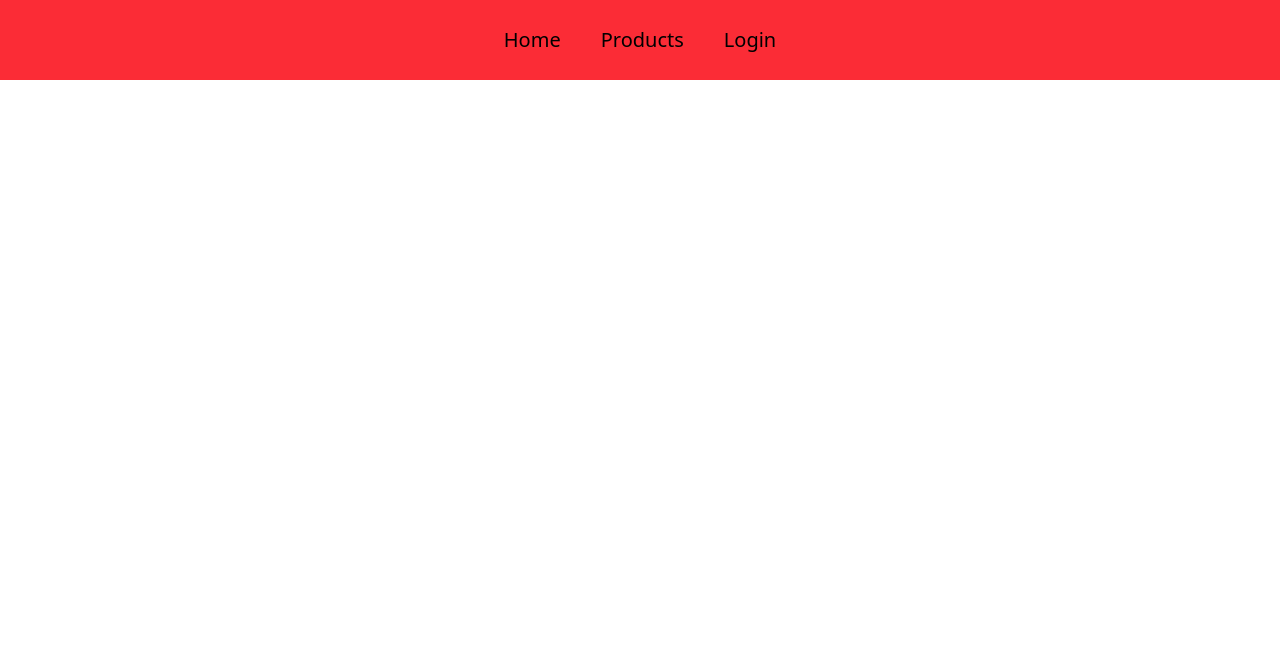
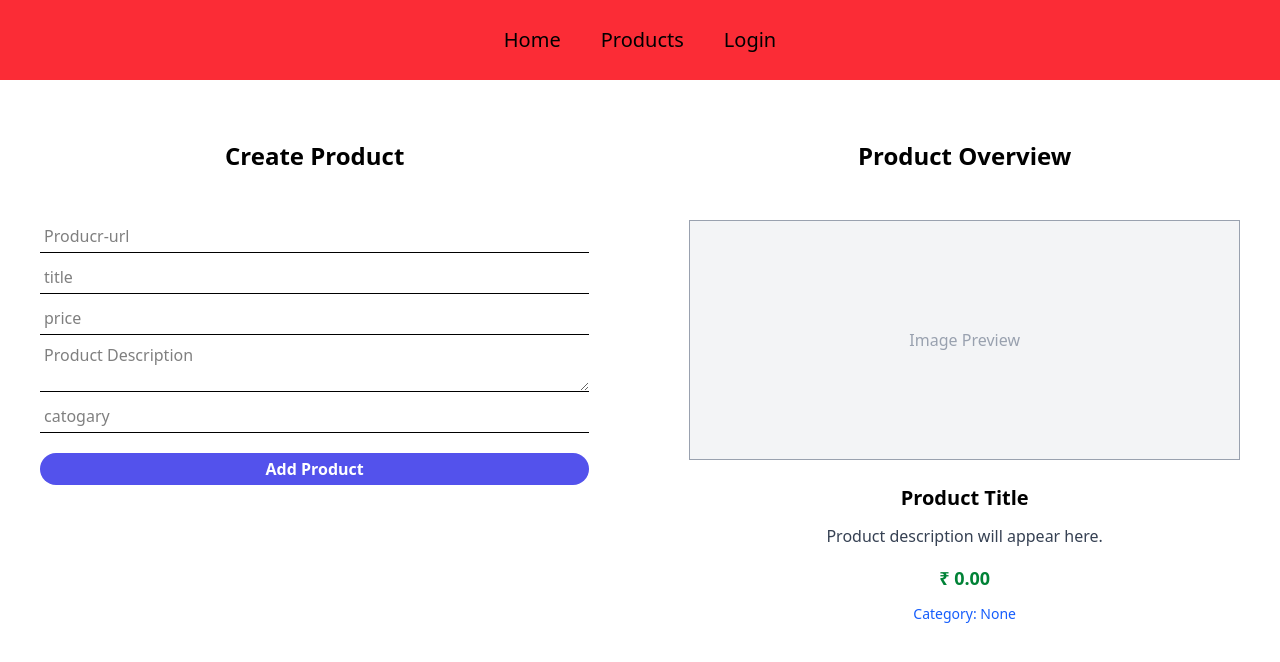
Before and after one commit to henil88/Cohort-Project-3-Ecom, a React (Vite) app in the folder frontend/: page /admin/create-product in a window 1280 px wide. Before the commit this address had no page. Shown: the top 662 px of the page. Built offline with nearby package versions, Linux system fonts and the light colour scheme.

Commit message:
create fnc add

```diff
--- a/frontend/src/action/userAction.jsx
+++ b/frontend/src/action/userAction.jsx
@@ -14,7 +14,12 @@ export const registerUser = (user) => async (dispatch, getState) => {
 export const loginUser = (user) => async (dispatch, getState) => {
     try {
         const { data } = await axios.get(`users?email=${user.email}&password=${user.password}`)
+        if (!data || data.length === 0) {
+            console.log("User not found");
+            return false
+        }
         localStorage.setItem("user", JSON.stringify(data[0]))
+        return true
 
     } catch (error) {
         console.log("error")
--- a/frontend/src/components/Nav.jsx
+++ b/frontend/src/components/Nav.jsx
@@ -29,8 +29,8 @@ const Nav = ({ open, setOpen }) => {
     <NavLink to="/" className={`mt-10 md:mt-0`} onClick={() => { setOpen(false) }}>Home</NavLink>
     <NavLink to="/products" onClick={() => { setOpen(false) }}>Products</NavLink>
     {user ? <>
-
       <NavLink to="/cart" onClick={() => { setOpen(false) }}>Cart</NavLink>
+      <NavLink to="/admin/create-product" onClick={() => { setOpen(false) }}>Create Product</NavLink>
     </> : <>
 
       <NavLink to="/login" onClick={() => { setOpen(false) }}>Login</NavLink>
--- a/frontend/src/pages/Login.jsx
+++ b/frontend/src/pages/Login.jsx
@@ -8,10 +8,16 @@ const Login = () => {
   const navigate = useNavigate()
   const { register, handleSubmit, formState: { errors } } = useForm()
   const dispatch = useDispatch()
-  const loginHandle = (data) => {
+  const loginHandle = async (data) => {
     data.id = nanoid()
-    dispatch(loginUser(data))
-    navigate("/")
+    const res = await dispatch(loginUser(data))
+    if (res) {
+      navigate("/")
+    } else {
+      navigate("/register")
+    }
+
+
   }
 
   return <div className="flex items-center justify-center">
--- /dev/null
+++ b/frontend/src/pages/admin/Createproduct.jsx
@@ -0,0 +1,95 @@
+import { nanoid } from "nanoid";
+import React from "react";
+import { useForm } from "react-hook-form";
+import { useNavigate } from "react-router-dom";
+
+const Createproduct = () => {
+    const { register, handleSubmit, formState: { errors }, watch } = useForm()
+    const watchedValues = watch()
+    const navigate = useNavigate()
+
+
+    const createProductHandler = (product) => {
+        product.id = nanoid()
+        console.log("product crated", product)
+        navigate("/products")
+    }
+    return <div className="flex w-full flex-col md:flex-row gap-5">
+        <div className="w-[100%] md:w-1/2">
+            <form className="flex items-center flex-col w-full px-10 mt-10 py-5 gap-2 md:w-full lg:w-full" onSubmit={handleSubmit(createProductHandler)} autoComplete="off">
+                <h1 className="font-semibold mb-10 text-2xl">Create Product</h1>
+                <input type="url"
+                    {...register("url", { required: "url can't blank" })}
+                    placeholder="Producr-url"
+                    className="border-b outline-0 w-full py-1 px-1"
+
+                />
+                {errors.url && <p className="text-red-500">{errors.url.message}</p>}
+                <input type="text"
+                    {...register("title", {
+                        required: "title can't blank"
+                    })}
+                    placeholder="title"
+                    className="outline-0 w-full border-b py-1 px-1"
+                />
+                {errors.title && <p className="text-red-500">{errors.title.message}</p>}
+                <input
+                    {...register("price", { required: "price can't blank" })}
+                    type="number"
+                    placeholder="price"
+                    className="outline-0 w-full border-b py-1 px-1"
+                />
+                {errors.price && <p className="text-red-500">{errors.price.message}</p>}
+                <textarea
+                    {...register("desc", { required: "description can't blanl" })}
+                    placeholder="Product Description"
+                    className="outline-0 w-full border-b px-1"
+                >
+                </textarea>
+                {errors.desc && <p className="text-red-500">{errors.desc.message}</p>}
+                <input
+                    {...register("category", { required: "category can't blank" })}
+                    placeholder="catogary"
+                    className="outline-0 w-full border-b py-1 px-1"
+                />
+                {errors.category && <p className="text-red-500">{errors.category.message}</p>}
+                <button className=" px-2 py-1 mt-3 w-full rounded-[50px] bg-[#5352EC] text-[#fff] font-semibold cursor-pointer">Add Product</button>
+            </form>
+        </div>
+        <div className="flex items-center flex-col w-full px-10 mt-10 py-5 gap-2 md:w-1/2 lg:w-1/2">
+            <h1 className="font-semibold mb-10 text-2xl">Product Overview</h1>
+            {watchedValues.url ? (
+                <img
+                    src={watchedValues.url}
+                    alt="Product Preview"
+                    className="w-full max-h-60 object-contain mb-4"
+                />
+            ) : (
+                <div className="w-full h-60 flex items-center justify-center bg-gray-100 text-gray-400 mb-4 border">
+                    Image Preview
+                </div>
+            )}
+            <h2 className="text-xl font-bold mb-1">
+                {watchedValues.title || "Product Title"}
+            </h2>
+
+            {/* Description */}
+            <p className="text-gray-700 mb-2 break-words w-full px-2 text-center">
+                {watchedValues.desc || "Product description will appear here."}
+            </p>
+
+            {/* Price */}
+            <p className="text-lg font-semibold text-green-700 mb-1">
+                ₹ {watchedValues.price || "0.00"}
+            </p>
+
+            {/* Category */}
+            <p className="text-sm text-blue-600">
+                Category: {watchedValues.category || "None"}
+            </p>
+
+        </div>
+    </div>;
+};
+
+export default Createproduct;
--- /dev/null
+++ b/frontend/src/pages/admin/Updateproduct.jsx
@@ -0,0 +1,7 @@
+import React from "react";
+
+const Updateproduct = () => {
+    return <div>Updateproduct</div>;
+};
+
+export default Updateproduct;
--- a/frontend/src/reducer/userSlice.jsx
+++ b/frontend/src/reducer/userSlice.jsx
@@ -6,11 +6,11 @@ const initialState = {
 const userSlice = createSlice({
     name: "user",
     initialState,
-    reducers: {
-        loaduser: (state, actions) => {
-            state.userData = actions.payload
+        reducers: {
+            loaduser: (state, actions) => {
+                state.userData = actions.payload
+            }
         }
-    }
 
 })
 
--- a/frontend/src/routes/Mainroutes.jsx
+++ b/frontend/src/routes/Mainroutes.jsx
@@ -4,6 +4,7 @@ import Register from "../pages/Register";
 import Cart from "../pages/Cart";
 import Products from "../pages/Products";
 import Login from "../pages/Login"
+import Createproduct from "../pages/admin/Createproduct";
 
 const Mainroutes = () => {
     return <Routes>
@@ -12,6 +13,7 @@ const Mainroutes = () => {
         <Route path="/register" element={<Register />} />
         <Route path="/cart" element={<Cart />} />
         <Route path="/products" element={<Products />} />
+        <Route path="/admin/create-product" element={<Createproduct />} />
     </Routes>
 };
 
```
